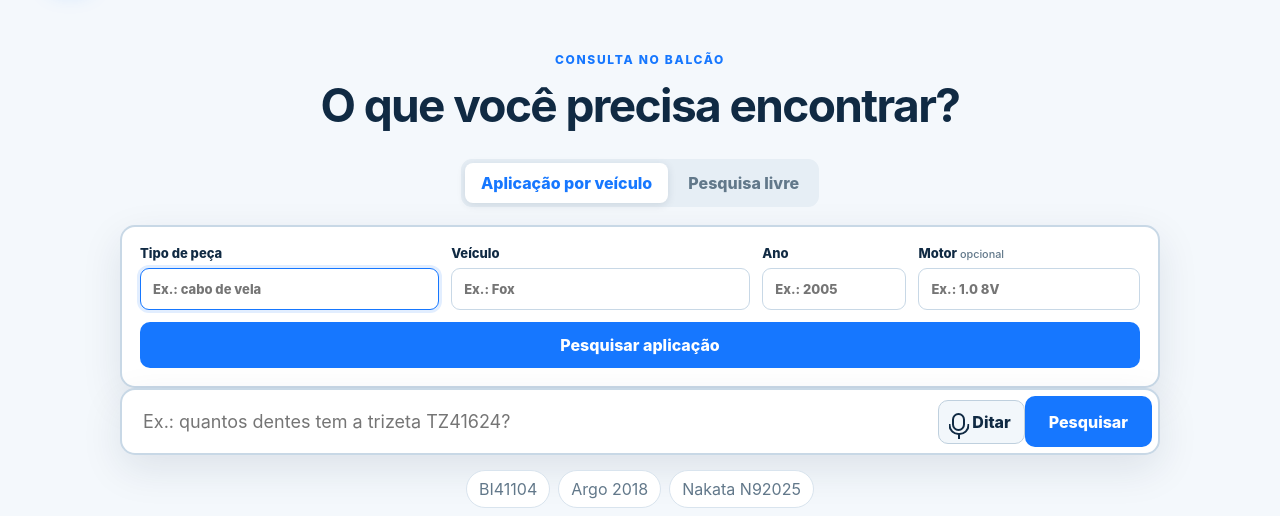
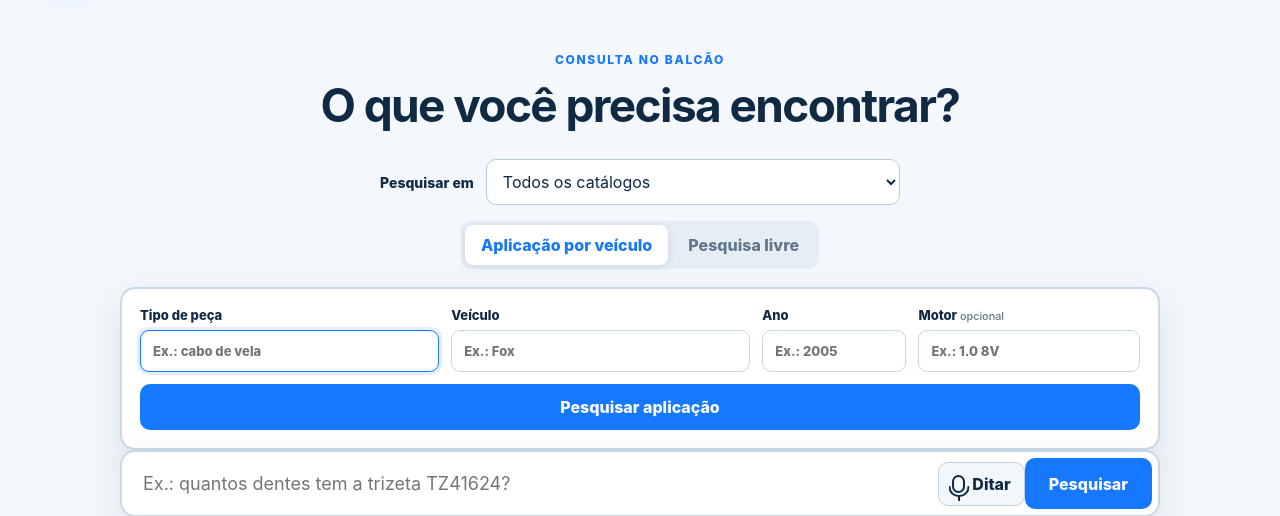
Before and after one commit to caelessa/PESQUISA_PECAS, a Flask app: page / in a window 1280 px wide. Shown: the part 76-592 px from the top of the page. Run offline with Flask 3, Linux system fonts and the light colour scheme; the visitor is signed in with stand-in values (Sample User, id 1); some libraries are stand-ins or nearby versions.

Commit message:
Add files via upload

```diff
--- a/templates/index.html
+++ b/templates/index.html
@@ -7,7 +7,7 @@
       <strong>Consulta de Autopeças</strong>
       <span class="catalog-summary">
         {% if catalogs %}
-          Catálogos: {% for manufacturer, edition in catalogs %}{{ manufacturer }}{% if edition %} · {{ edition }}{% endif %}{% if not loop.last %} | {% endif %}{% endfor %}
+          Catálogos: {% for catalog_id, manufacturer, edition in catalogs %}{{ manufacturer }}{% if edition %} · {{ edition }}{% endif %}{% if not loop.last %} | {% endif %}{% endfor %}
         {% else %}
           Nenhum catálogo ativo
         {% endif %}
@@ -21,6 +21,16 @@
   <section class="search-panel">
     <p class="eyebrow">CONSULTA NO BALCÃO</p>
     <h1>O que você precisa encontrar?</h1>
+
+    <label class="catalog-filter">
+      <span>Pesquisar em</span>
+      <select id="catalog-select">
+        <option value="">Todos os catálogos</option>
+        {% for catalog_id, manufacturer, edition in catalogs %}
+          <option value="{{ catalog_id }}">{{ manufacturer }}{% if edition %} — {{ edition }}{% endif %}</option>
+        {% endfor %}
+      </select>
+    </label>
 
     <div class="search-modes" role="tablist" aria-label="Tipo de pesquisa">
       <button id="application-mode-button" class="mode-button active" type="button" role="tab" aria-selected="true">Aplicação por veículo</button>
```
